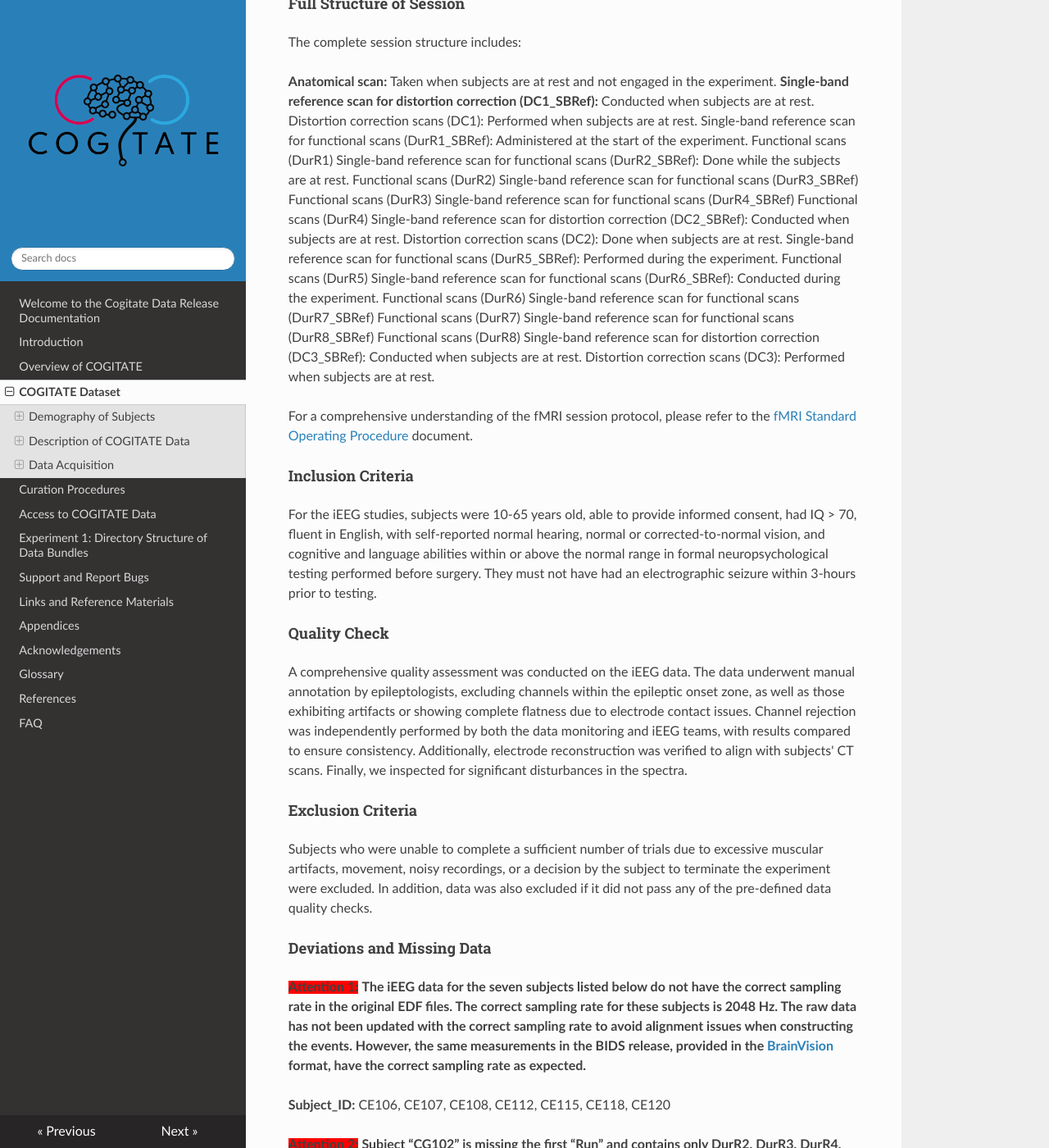
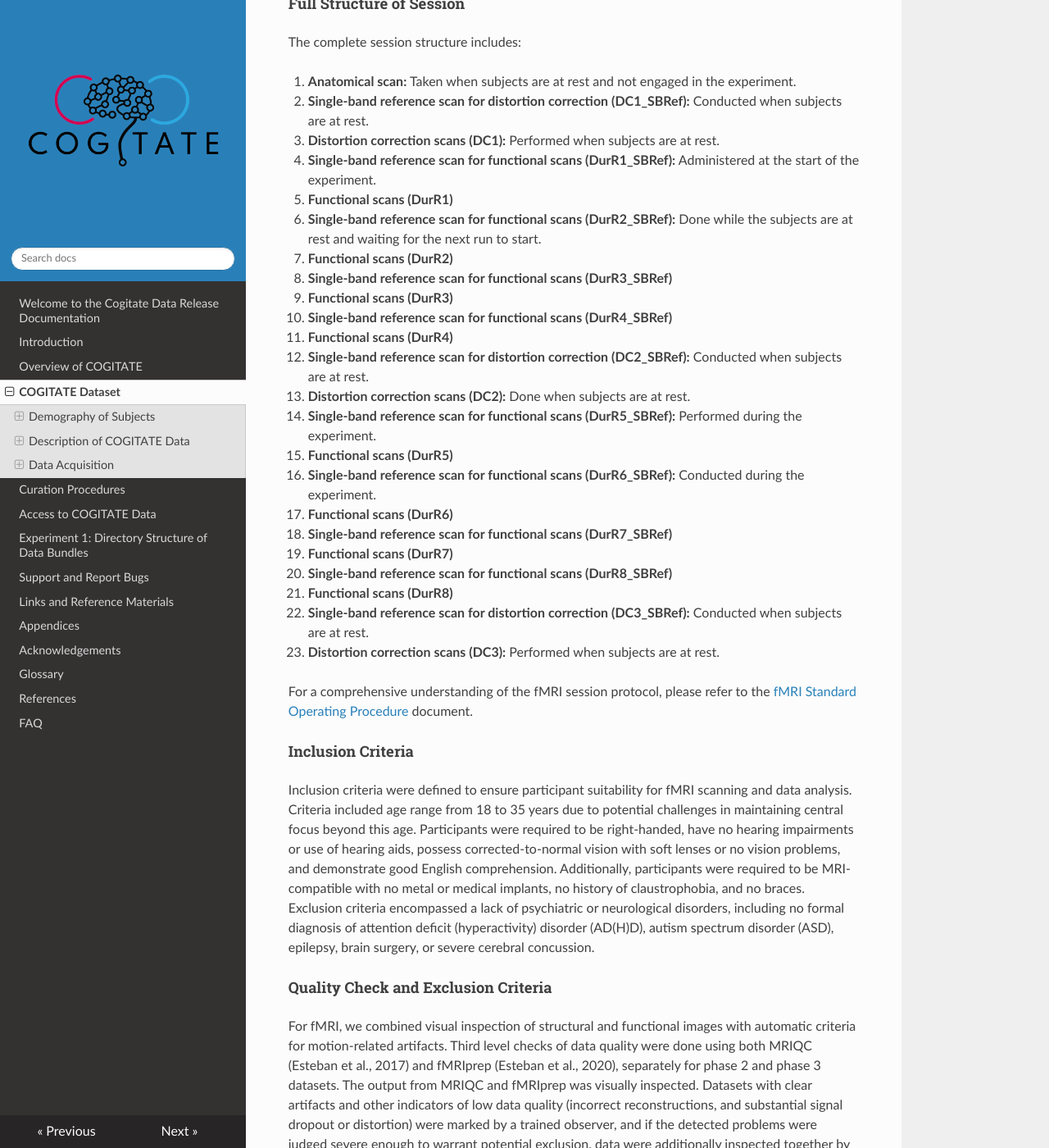
Before and after one commit to Cogitate-consortium/cogitate-data, an MkDocs documentation site: the page built from docs/03_cogdataset.md, in a window 1280 px wide and 1400 px high, scrolled down 30893 px. Shown: the whole window at 82% size. Built offline with MkDocs 1.6.1, drawn with Linux system fonts in a browser that asks for light colours; nearby versions of some CDN libraries; some of the changed text lies outside the part shown.

Commit message:
Edited the 'Full Structure of Session' along with the subsequent sections in the fMRI Data Acquisition section

```diff
--- a/docs/03_cogdataset.md
+++ b/docs/03_cogdataset.md
@@ -750,58 +750,71 @@ For the fMRI protocol, there were 8 runs, each containing 4 blocks with 17-19 tr
 
 The complete session structure includes:
 
-**Anatomical scan:** Taken when subjects are at rest and not engaged in the experiment.
-**Single-band reference scan for distortion correction (DC1_SBRef):** Conducted when subjects are at rest.
-Distortion correction scans (DC1): Performed when subjects are at rest.
-Single-band reference scan for functional scans (DurR1_SBRef): Administered at the start of the experiment.
-Functional scans (DurR1)
-Single-band reference scan for functional scans (DurR2_SBRef): Done while the subjects are at rest.
-Functional scans (DurR2)
-Single-band reference scan for functional scans (DurR3_SBRef)
-Functional scans (DurR3)
-Single-band reference scan for functional scans (DurR4_SBRef)
-Functional scans (DurR4)
-Single-band reference scan for distortion correction (DC2_SBRef): Conducted when subjects are at rest.
-Distortion correction scans (DC2): Done when subjects are at rest.
-Single-band reference scan for functional scans (DurR5_SBRef): Performed during the experiment.
-Functional scans (DurR5)
-Single-band reference scan for functional scans (DurR6_SBRef): Conducted during the experiment.
-Functional scans (DurR6)
-Single-band reference scan for functional scans (DurR7_SBRef)
-Functional scans (DurR7)
-Single-band reference scan for functional scans (DurR8_SBRef)
-Functional scans (DurR8)
-Single-band reference scan for distortion correction (DC3_SBRef): Conducted when subjects are at rest.
-Distortion correction scans (DC3): Performed when subjects are at rest.
+1. **Anatomical scan:** Taken when subjects are at rest and not engaged in the experiment.
+2. **Single-band reference scan for distortion correction (DC1_SBRef):** Conducted when subjects are at rest.
+3. **Distortion correction scans (DC1):** Performed when subjects are at rest.
+4. **Single-band reference scan for functional scans (DurR1_SBRef):** Administered at the start of the experiment.
+5. **Functional scans (DurR1)**
+6. **Single-band reference scan for functional scans (DurR2_SBRef):** Done while the subjects are at rest and waiting for the next run to start.
+7. **Functional scans (DurR2)**
+8. **Single-band reference scan for functional scans (DurR3_SBRef)**
+9. **Functional scans (DurR3)**
+10. **Single-band reference scan for functional scans (DurR4_SBRef)**
+11. **Functional scans (DurR4)**
+12. **Single-band reference scan for distortion correction (DC2_SBRef):** Conducted when subjects are at rest.
+13. **Distortion correction scans (DC2):** Done when subjects are at rest.
+14. **Single-band reference scan for functional scans (DurR5_SBRef):** Performed during the experiment.
+15. **Functional scans (DurR5)**
+16. **Single-band reference scan for functional scans (DurR6_SBRef):** Conducted during the experiment.
+17. **Functional scans (DurR6)**
+18. **Single-band reference scan for functional scans (DurR7_SBRef)**
+19. **Functional scans (DurR7)**
+20. **Single-band reference scan for functional scans (DurR8_SBRef)**
+21. **Functional scans (DurR8)**
+22. **Single-band reference scan for distortion correction (DC3_SBRef):** Conducted when subjects are at rest.
+23. **Distortion correction scans (DC3):** Performed when subjects are at rest.
 
 For a comprehensive understanding of the fMRI session protocol, please refer to the <a href="https://github.com/Cogitate-consortium/cogitate-data/blob/main/assets/documentation/linked_files/fMRI%20SOP_v1.0.pdf" target="_blank">fMRI Standard Operating Procedure</a> document.
 
 #### Inclusion Criteria
 
-For the iEEG studies, subjects were 10-65 years old, able to provide informed consent, had IQ > 70, fluent in English, with self-reported normal hearing, normal or corrected-to-normal vision, and cognitive and language abilities within or above the normal range in formal neuropsychological testing performed before surgery. They must not have had an electrographic seizure within 3-hours prior to testing.
+Inclusion criteria were defined to ensure participant suitability for fMRI scanning and data analysis. Criteria included age range from 18 to 35 years due to potential challenges in maintaining central focus beyond this age. Participants were required to be right-handed, have no hearing impairments or use of hearing aids, possess corrected-to-normal vision with soft lenses or no vision problems, and demonstrate good English comprehension. Additionally, participants were required to be MRI-compatible with no metal or medical implants, no history of claustrophobia, and no braces. Exclusion criteria encompassed a lack of psychiatric or neurological disorders, including no formal diagnosis of attention deficit (hyperactivity) disorder (AD(H)D), autism spectrum disorder (ASD), epilepsy, brain surgery, or severe cerebral concussion.
 
-#### Quality Check
+#### Quality Check and Exclusion Criteria
 
-A comprehensive quality assessment was conducted on the iEEG data. The data underwent manual annotation by epileptologists, excluding channels within the epileptic onset zone, as well as those exhibiting artifacts or showing complete flatness due to electrode contact issues. Channel rejection was independently performed by both the data monitoring and iEEG teams, with results compared to ensure consistency. Additionally, electrode reconstruction was verified to align with subjects' CT scans. Finally, we inspected for significant disturbances in the spectra.
-
-#### Exclusion Criteria
-
-Subjects who were unable to complete a sufficient number of trials due to excessive muscular artifacts, movement, noisy recordings, or a decision by the subject to terminate the experiment were excluded. In addition, data was also excluded if it did not pass any of the pre-defined data quality checks.
+For fMRI, we combined visual inspection of structural and functional images with automatic criteria for motion-related artifacts. Third level checks of data quality were done using both MRIQC (Esteban et al., 2017) and fMRIprep (Esteban et al., 2020), separately for phase 2 and phase 3 datasets. The output from MRIQC and fMRIprep was visually inspected. Datasets with clear artifacts and other indicators of low data quality (incorrect reconstructions, and substantial signal dropout or distortion) were marked by a trained observer, and if the detected problems were judged severe enough to warrant potential exclusion, data were additionally inspected together by the data monitoring team and collaborators at DCCN and Yale. In practice, we rejected subjects where a significant part of the cortex, roughly > 5%, was not covered by the brain mask (tissue was not segmented). Next, datasets were checked for extensive motion, using MRIQC image quality metrics. Specifically, the percentage of fMRI volumes that exceeded a threshold of 0.2 mm framewise displacement (FD) and DVARS (Power et al., 2014) measure were calculated per run and averaged per session. Finally, each MRI session whose percentage framewise displacement or DVARS deviated by more than 2 standard deviations above the group mean was marked for rejection.
 
 #### Deviations and Missing Data
 
 <span style="background-color: red"><b>Attention 1:</b></span>
-**The iEEG data for the seven subjects listed below do not have the correct sampling rate in the original EDF files. The correct sampling rate for these subjects is 2048 Hz. The raw data has not been updated with the correct sampling rate to avoid alignment issues when constructing the events. However, the same measurements in the BIDS release, provided in the <a href="https://www.brainproducts.com/support-resources/brainvision-core-data-format-1-0/" target="_blank">BrainVision</a> format, have the correct sampling rate as expected.**
+**For the subjects listed below, some scans are missing. The subject IDs and the names of the missing scans are as follows:**
 
-**Subject_ID:** CE106, CE107, CE108, CE112, CE115, CE118, CE120
+<table style="width: 100%; margin: 0 auto; text-align: center; border-collapse: collapse;">
+  <tr style="background-color: #d3d3d3; color: #000000;">
+    <th style="width: 25%; padding: 10px;">Subject_ID</th>
+    <th style="width: 25%; padding: 10px;">Missing Scan</th>
+  </tr>
+  <tr>
+    <td style="background-color: #ffffff; padding: 10px; color: #000000;">CD101</td>
+    <td style="background-color: #ffffff; padding: 10px; color: #000000;">All SBRef scans are missing</td>
+  </tr>
+  <tr>
+    <td style="background-color: #ffffff; padding: 10px; color: #000000;">CD103</td>
+    <td style="background-color: #ffffff; padding: 10px; color: #000000;">All SBRef scans are missing</td>
+  </tr>
+  <tr>
+    <td style="background-color: #ffffff; padding: 10px; color: #000000;">CD134</td>
+    <td style="background-color: #ffffff; padding: 10px; color: #000000;">DC3 and DC3 SBRef scans are missing</td>
+  </tr>
+  <tr>
+    <td style="background-color: #ffffff; padding: 10px; color: #000000;">CD140</td>
+    <td style="background-color: #ffffff; padding: 10px; color: #000000;">DC3 and DC3 SBRef scans are missing</td>
+  </tr>
+  <tr>
+    <td style="background-color: #ffffff; padding: 10px; color: #000000;">CD142</td>
+    <td style="background-color: #ffffff; padding: 10px; color: #000000;">DC3 and DC3 SBRef scans are missing</td>
+  </tr>
+</table>
 
 <span style="background-color: red"><b>Attention 2:</b></span>
-**Subject “CG102” is missing the first “Run” and contains only DurR2, DurR3, DurR4, DurR5.**
-
-<span style="background-color: red"><b>Attention 3:</b></span>
-**The following subjects are missing “Exit Questionnaires”:**
-
-**Subject_ID:** CF103, CF105, CF106, CF110, CF112, CF113, CF116, CF117, CF119, CF120, CF121, CF122, CF124, CF125, CF126
-
-<span style="background-color: red"><b>Please note:</b></span>
-**MR and CT data were collected for the subjects at Brigham and Women’s Hospital and Children’s Hospital Boston. However, due to the data protection policies, they are not included in the COGITATE Data Release.**
+**The “Exit Questionnaire” is not available for CD179.**
```
